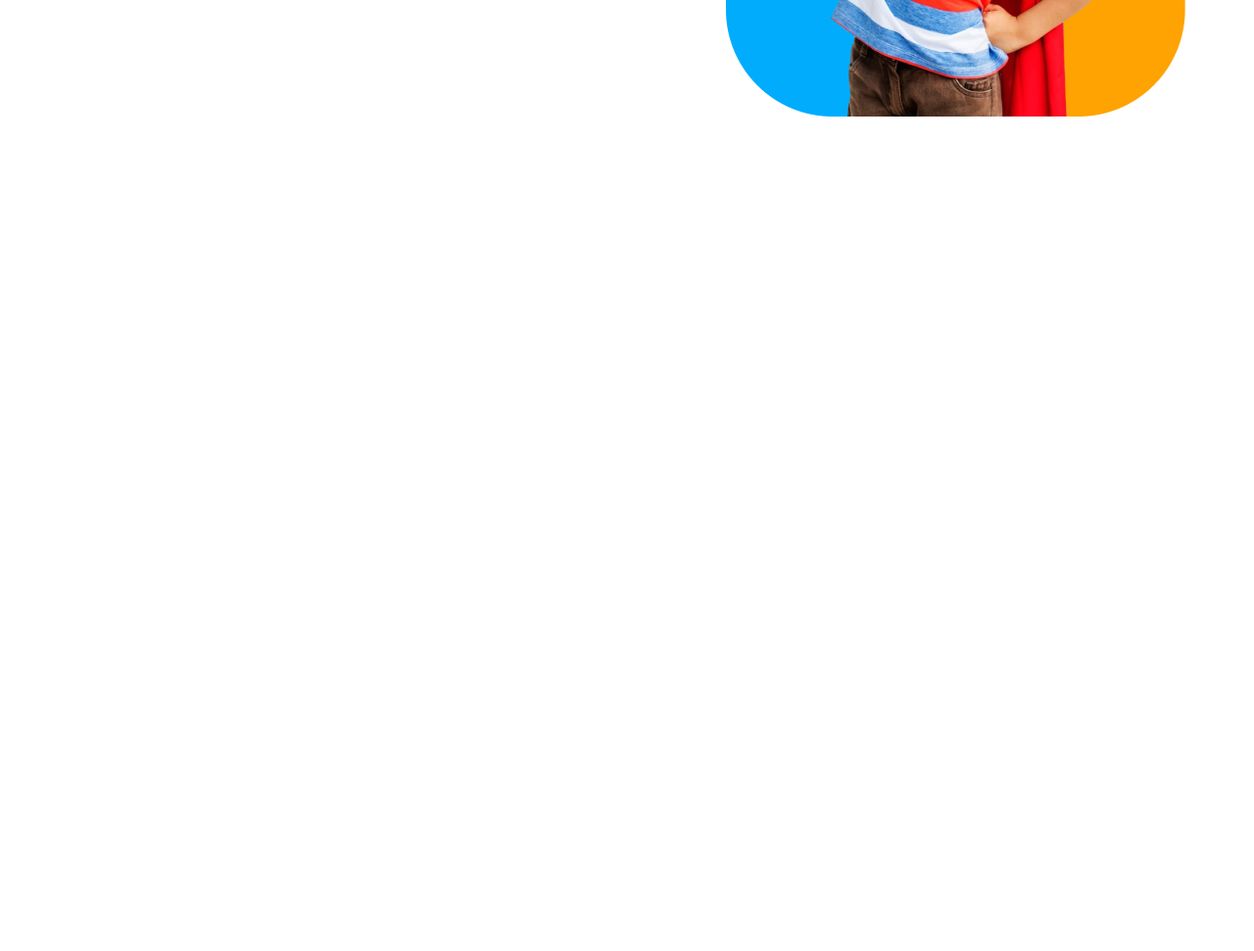
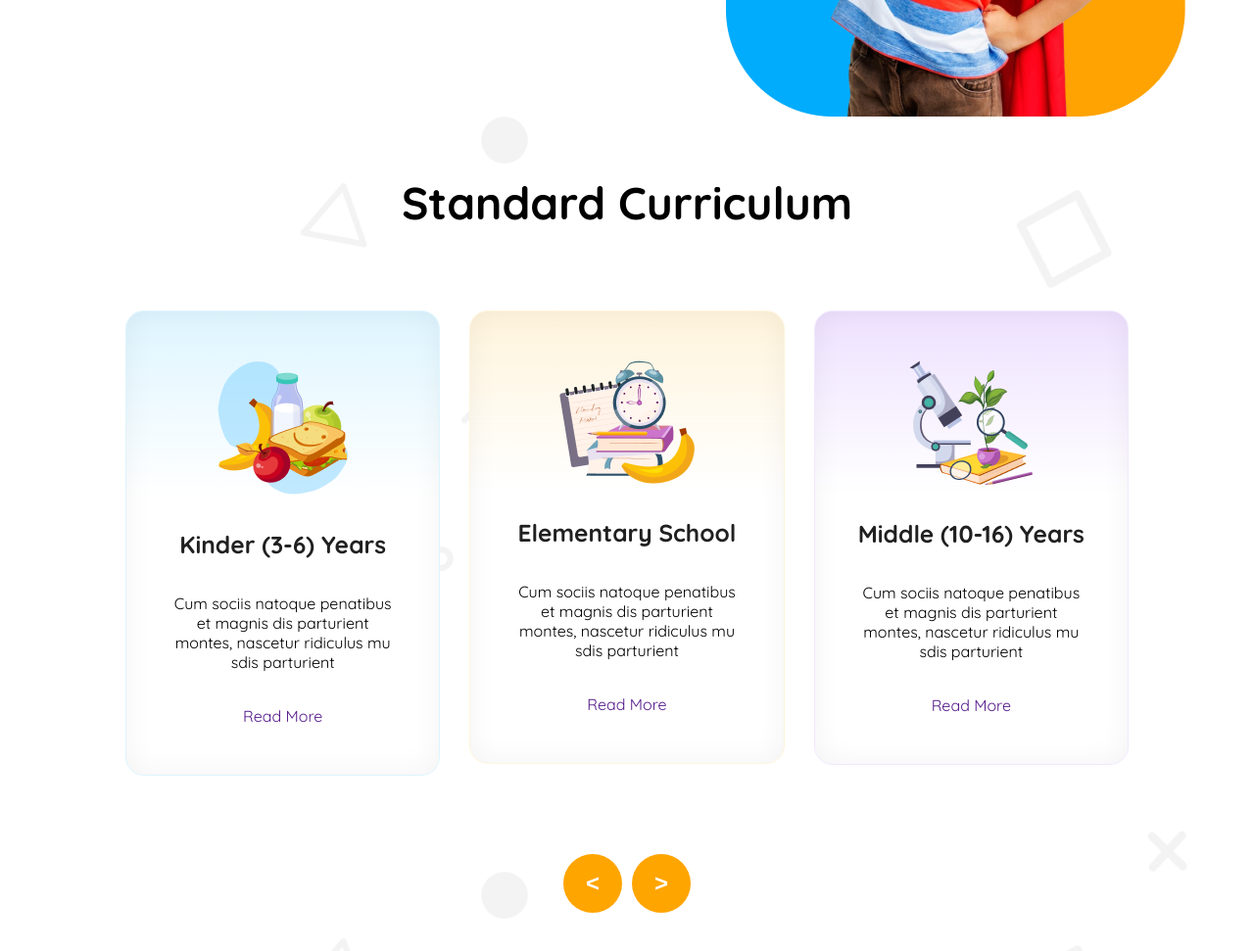
Before and after one commit to Farhan41229/B11-A2-Kids-School, a plain HTML site: page index.html in a window 1280 px wide. Shown: the part 545-1516 px from the top of the page at 98% size. Before the commit the page ends 800 px from the top, so only its background shows below. Drawn offline with Linux system fonts and the light colour scheme.

Commit message:
Finshed Task 3 for PC

```diff
--- a/index.html
+++ b/index.html
@@ -31,7 +31,10 @@
       </nav>
       <section class="banner">
         <div class="banner-container">
-          <h1><span id="Empowering">Empowering</span> students from small age <span id="Vision">towards vision</span></h1>
+          <h1>
+            <span id="Empowering">Empowering</span> students from small age
+            <span id="Vision">towards vision</span>
+          </h1>
           <p>
             With the courage, Confidence, Creativity and Compassion to make
             their Unique Contribution in a Diverse and Dynamic World.
@@ -41,7 +44,46 @@
         <img src="./assets/hero-kids.png" alt="" />
       </section>
     </header>
-    <main></main>
+
+    <main>
+      <section class="curriculum">
+        <h1>Standard Curriculum</h1>
+        <div class="card-container">
+          <div class="card card-kinder">
+            <img src="./assets/kinder.png" alt="" />
+            <h2>Kinder (3-6) Years</h2>
+            <p>
+              Cum sociis natoque penatibus et magnis dis parturient montes,
+              nascetur ridiculus mu sdis parturient
+            </p>
+            <a href="">Read More</a>
+          </div>
+          <div class="card card-elementary">
+            <img src="./assets/elementary.png" alt="" />
+            <h2>Elementary School</h2>
+            <p>
+              Cum sociis natoque penatibus et magnis dis parturient montes,
+              nascetur ridiculus mu sdis parturient
+            </p>
+            <a href="">Read More</a>
+          </div>
+          <div class="card card-middle">
+            <img src="./assets/middle.png" alt="" />
+            <h2>Middle (10-16) Years</h2>
+            <p>
+              Cum sociis natoque penatibus et magnis dis parturient montes,
+              nascetur ridiculus mu sdis parturient
+            </p>
+            <a href="">Read More</a>
+          </div>
+        </div>
+        <div class="button-container">
+          <button><</button>
+          <button>></button>
+        </div>
+      </section>
+    </main>
+
     <footer></footer>
   </body>
 </html>
--- a/style/styles.css
+++ b/style/styles.css
@@ -28,6 +28,9 @@ li {
 }
 .quartery {
   color: #5d58ef;
+}
+.hide {
+  display: none;
 }
 /* Task -01: Navbar */
 .navbar {
@@ -131,6 +134,93 @@ li {
   color: white;
 }
 /* Task-02 Finished */
+/* Task-03 Starts : Curriculum Section */
+.curriculum {
+  padding: 60px 0px 60px 0px;
+  display: flex;
+  flex-direction: column;
+  justify-content: center;
+  align-items: center;
+  gap: 80px;
+  background-image: url(../assets/bg.png);
+}
+.curriculum > h1 {
+  font-size: 46px;
+  font-weight: 700;
+  line-height: 57.5px;
+}
+.card-container {
+  width: 80%;
+  display: flex;
+  justify-content: space-between;
+  text-align: center;
+  gap: 30px;
+  height: 54%;
+  /* padding: 50px 41px; */
+}
+.card {
+  /* height: 476.78px; */
+  display: flex;
+  flex-direction: column;
+  justify-content: center;
+  align-items: center;
+  height: 100%;
+  gap: 35px;
+  padding: 50px 41px;
+  border-radius: 18.86px;
+  box-shadow: inset 0px 0px 28.3px 0.94px rgba(0, 0, 0, 0.05);
+}
+.card > h2 {
+  color: rgb(32, 32, 32);
+  font-size: 24.52px;
+  font-weight: 700;
+  line-height: 30.65px;
+}
+.card-kinder {
+  border: 0.94px solid rgb(222, 245, 255);
+  background: linear-gradient(
+      180deg,
+      rgb(222, 245, 255),
+      rgba(255, 255, 255, 0) 40%
+    ),
+    rgb(255, 255, 255);
+}
+.card-elementary {
+  border: 0.94px solid rgb(255, 244, 220);
+  background: linear-gradient(
+      180deg,
+      rgb(255, 244, 220),
+      rgba(255, 255, 255, 0) 40%
+    ),
+    rgb(255, 255, 255);
+}
+.card-middle {
+  border: 0.94px solid rgb(242, 232, 255);
+  background: linear-gradient(
+      180deg,
+      rgb(238, 225, 255),
+      rgba(255, 255, 255, 0) 40%
+    ),
+    rgb(255, 255, 255);
+}
+.button-container {
+  width: 130px;
+  height: 60px;
+  display: flex;
+  gap: 10px;
+}
+.button-container > button {
+  width: 60px;
+  height: 60px;
+  border-radius: 30px;
+  background-color: orange;
+  border: none;
+  font-size: 24px;
+  font-weight: 900;
+  line-height: 24px;
+  color: white;
+}
+/* Task 03 Finished */
 @media screen and (max-width: 768px) {
   .main-menu,
   .contact-btn,
@@ -205,4 +295,6 @@ li {
     border: none;
     font-size: 16px;
   }
+  /* Task 03 Responsive Starts */
+
 }
```
